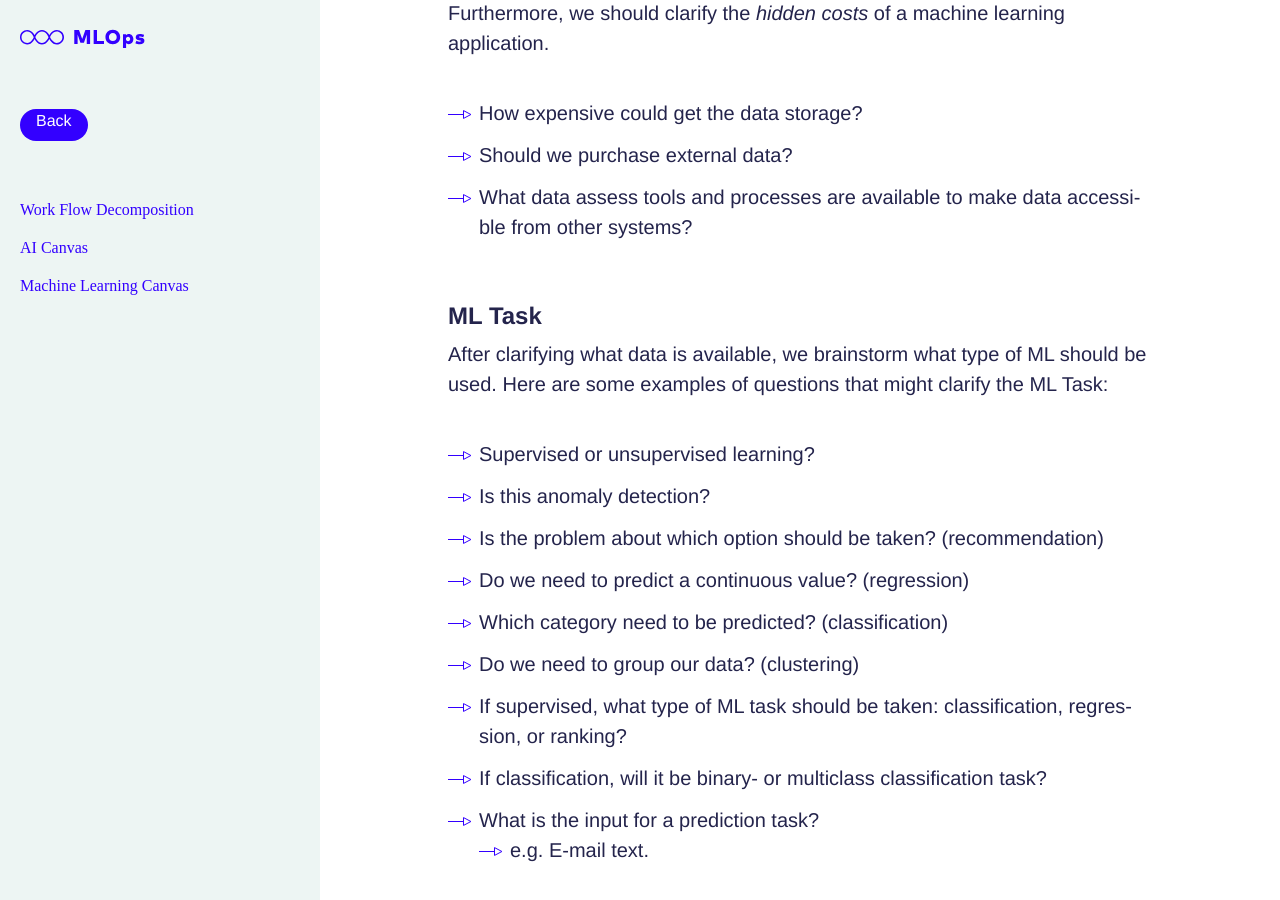
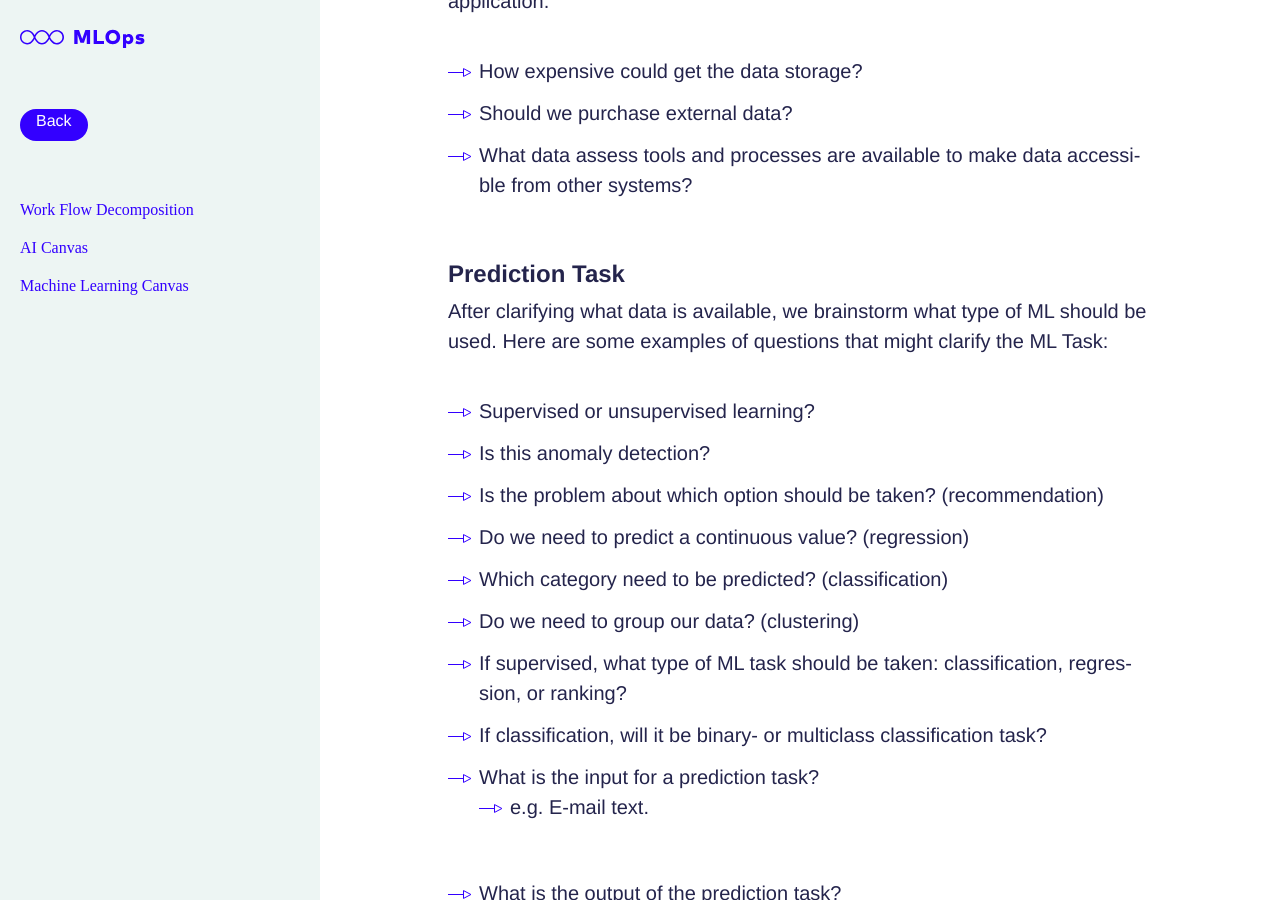
Before and after one commit to innoq/ml-ops.org, a Jekyll site: the page built from content/phase-zero.md, in a window 1280 px wide and 900 px high, scrolled down 5223 px. Built offline with Jekyll 4.4.1, drawn with Linux system fonts in a browser that asks for light colours; some web fonts are replaced.

Commit message:
update ml design canvas v1

```diff
--- a/content/phase-zero.md
+++ b/content/phase-zero.md
@@ -45,7 +45,7 @@
 
 The remaining canvas is divided into three broad categories: *Learning, Prediction,* and *Evaluation*. The Learning category is responsible to specify how the ML model will be learned. The Prediction part describes how the prediction is performed. Finally, the Evaluation category contains methods and metrics for the ML model and the system evaluation. The following machine learning canvas is an example provided by [Louis Dorard](https://www.louisdorard.com/):
 
-<img src="../img/machine-learning-canvas.jpg" alt="Machine Learning Canvas" width="800"/>
+<img src="../img/machine-learning-canvas-v1.jpg" alt="Machine Learning Canvas" width="800"/>
 
 In total, the Machine Learning Canvas is structured as ten compound blocks, such as *Value Proposition, Data Sources, ML Task, Features (Engineering), Offline Evaluation, Decisions, Making Predictions, Collecting Data, Building Models,* and  *Live Evaluation and Monitoring*. Each of those blocks is focused on one aspect of the future ML application:
 
@@ -77,7 +77,7 @@
  + Should we purchase external data?
  + What data assess tools and processes are available to make data accessible from other systems?
 
-### ML Task
+### Prediction Task
 After clarifying what data is available, we brainstorm what type of ML should be used. Here are some examples of questions that might clarify the ML Task:
 
  + Supervised or unsupervised learning?
```
Also changed, not shown: img/machine-learning-canvas-v1.jpg (added).
